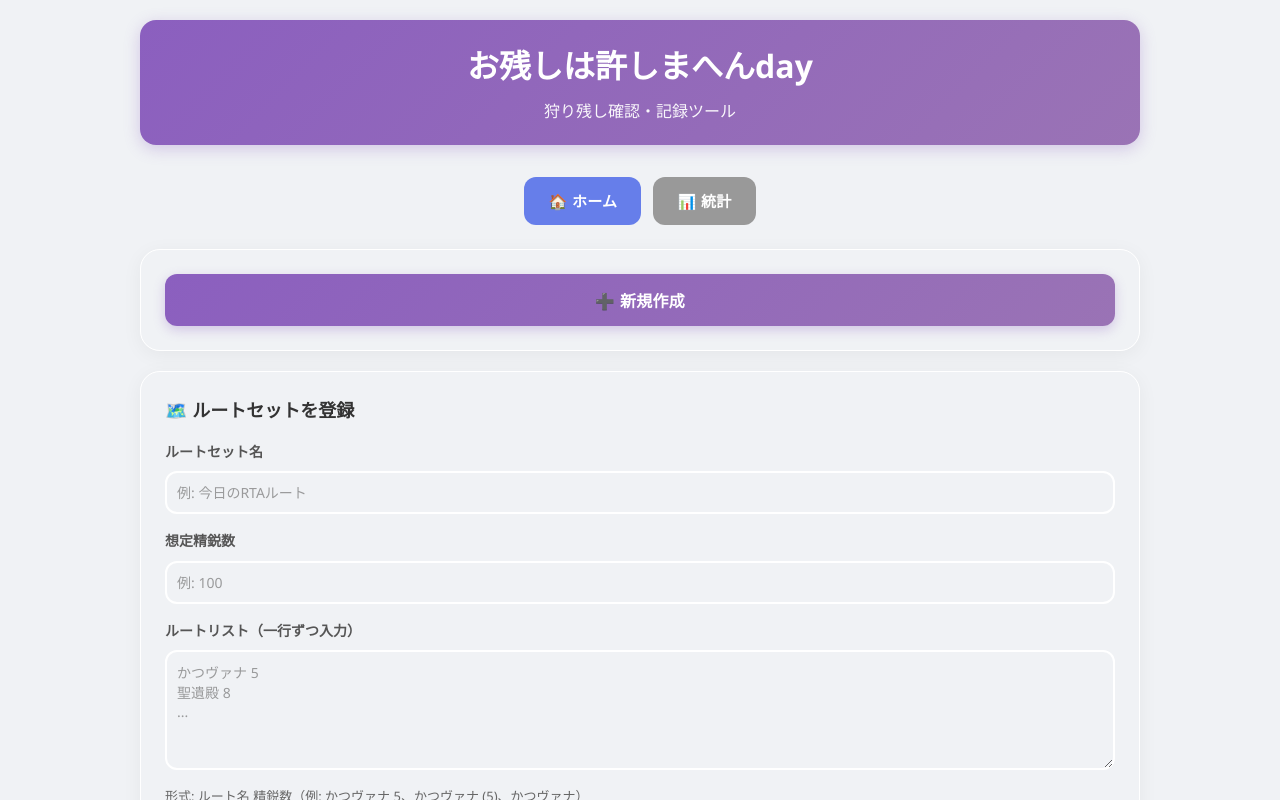
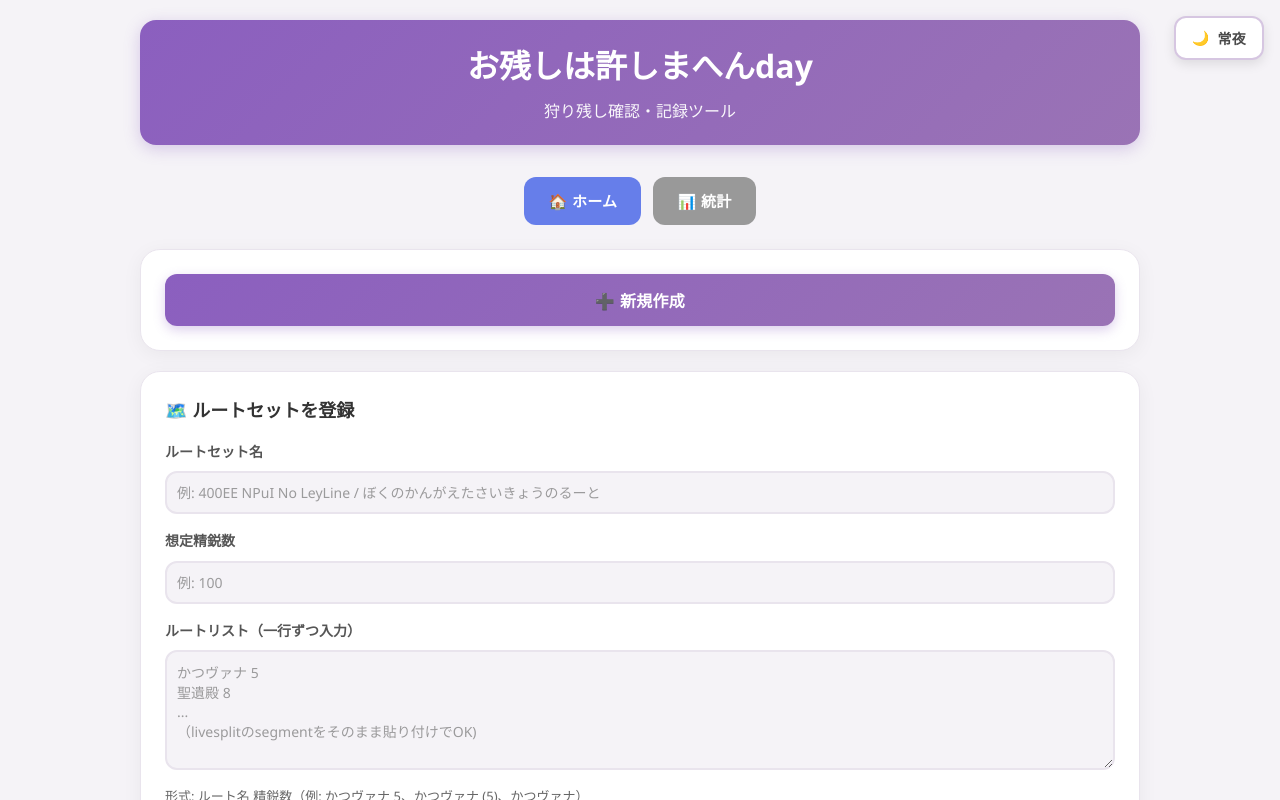
Before and after one commit to semaruebi/onokoshi, a React (Vite) app: page / in a window 1280 px wide. Shown: the top 800 px of the page. Built offline with nearby package versions, Linux system fonts and the light colour scheme.

Commit message:
fix: テーマ切替ボタン追加、UI改善(チェックマーク、入力欄明確化)

```diff
--- a/src/App.tsx
+++ b/src/App.tsx
@@ -14,11 +14,25 @@ function App() {
   const [routeSets, setRouteSets] = useState<RouteSet[]>([]);
   const [selectedRun, setSelectedRun] = useState<Run | null>(null);
   const [viewMode, setViewMode] = useState<ViewMode>('home');
+  const [theme, setTheme] = useState<'light' | 'dark'>('light');
 
   useEffect(() => {
     loadRuns();
     loadRouteSets();
+    // テーマをローカルストレージから読み込み
+    const savedTheme = localStorage.getItem('theme') as 'light' | 'dark' | null;
+    if (savedTheme) {
+      setTheme(savedTheme);
+      document.documentElement.setAttribute('data-theme', savedTheme);
+    }
   }, []);
+
+  const toggleTheme = () => {
+    const newTheme = theme === 'light' ? 'dark' : 'light';
+    setTheme(newTheme);
+    localStorage.setItem('theme', newTheme);
+    document.documentElement.setAttribute('data-theme', newTheme);
+  };
 
   const loadRuns = async () => {
     try {
@@ -98,6 +112,33 @@ function App() {
 
   return (
     <div>
+      {/* テーマ切り替えボタン */}
+      <button
+        onClick={toggleTheme}
+        style={{
+          position: 'fixed',
+          top: '16px',
+          right: '16px',
+          zIndex: 1000,
+          background: 'var(--bg-300)',
+          border: '2px solid var(--accent-100)',
+          borderRadius: '12px',
+          padding: '10px 16px',
+          cursor: 'pointer',
+          display: 'flex',
+          alignItems: 'center',
+          gap: '8px',
+          boxShadow: '0 4px 12px rgba(0,0,0,0.1)',
+          color: 'var(--text-100)',
+          fontSize: '14px',
+          fontWeight: '600',
+          minHeight: '44px'
+        }}
+      >
+        {theme === 'light' ? '🌙' : '☀️'}
+        <span>{theme === 'light' ? '常夜' : '白夜'}</span>
+      </button>
+
       {/* ヘッダー */}
       <div
         onClick={() => {
--- a/src/components/RouteForm.tsx
+++ b/src/components/RouteForm.tsx
@@ -45,16 +45,16 @@ export const RouteForm = ({ onRouteAdded }: RouteFormProps) => {
       <form onSubmit={handleSubmit}>
         <div style={{ marginBottom: '16px' }}>
           <label style={{ display: 'block', marginBottom: '8px', fontWeight: 600, color: '#555' }}>
-            ルートリスト（一行ずつ入力）
+            ルートリスト
           </label>
           <textarea
             value={routeText}
             onChange={(e) => setRouteText(e.target.value)}
-            placeholder="かつヴァナ 5&#10;聖遺殿 8&#10;..."
+            placeholder="かつヴァナ 5&#10;聖遺殿 8&#10;...&#10;（livesplitのsegmentをそのまま貼り付けでOK)"
             style={{ width: '100%', minHeight: '150px' }}
           />
           <div style={{ marginTop: '8px', fontSize: '14px', color: '#666' }}>
-            形式: ルート名 精鋭数（例: かつヴァナ 5）
+            形式: ルート名 精鋭数（例: かつヴァナ(5)）
           </div>
         </div>
         <button
--- a/src/components/RouteSetForm.tsx
+++ b/src/components/RouteSetForm.tsx
@@ -69,7 +69,7 @@ export const RouteSetForm = ({ onRouteSetAdded }: RouteSetFormProps) => {
             type="text"
             value={routeSetName}
             onChange={(e) => setRouteSetName(e.target.value)}
-            placeholder="例: 今日のRTAルート"
+            placeholder="例: 400EE NPuI No LeyLine / ぼくのかんがえたさいきょうのるーと"
             style={{ width: '100%', padding: '10px', fontSize: '14px' }}
           />
         </div>
@@ -92,7 +92,7 @@ export const RouteSetForm = ({ onRouteSetAdded }: RouteSetFormProps) => {
           <textarea
             value={routeText}
             onChange={(e) => setRouteText(e.target.value)}
-            placeholder="かつヴァナ 5&#10;聖遺殿 8&#10;..."
+            placeholder="かつヴァナ 5&#10;聖遺殿 8&#10;...&#10;（livesplitのsegmentをそのまま貼り付けでOK)"
             style={{ width: '100%', minHeight: '120px', padding: '10px', fontSize: '14px' }}
           />
           <div style={{ marginTop: '8px', fontSize: '13px', color: '#666' }}>
--- a/src/components/RunList.tsx
+++ b/src/components/RunList.tsx
@@ -29,7 +29,7 @@ export const RunList = ({ runs, onRunSelect, onRunDeleted }: RunListProps) => {
           まだ記録がありません 📝
         </p>
         <p style={{ color: 'var(--text-200)', fontSize: '14px', marginTop: '8px', opacity: 0.8 }}>
-          「新規作成」ボタンから新しい冒険を始めましょう！
+          「新規作成」ボタンから今日の結果を確認しましょう！
         </p>
       </div>
     );
@@ -39,7 +39,7 @@ export const RunList = ({ runs, onRunSelect, onRunDeleted }: RunListProps) => {
     <div className="card" style={{ background: 'transparent', boxShadow: 'none', padding: 0, border: 'none' }}>
       <div style={{ display: 'flex', alignItems: 'center', justifyContent: 'space-between', marginBottom: '16px', padding: '0 4px' }}>
         <h2 style={{ color: 'var(--text-100)', fontSize: '18px', fontWeight: 'bold', display: 'flex', alignItems: 'center', gap: '8px' }}>
-          📋 冒険の記録
+          📋 狩り残しの記録
           <span style={{ fontSize: '12px', fontWeight: 'normal', color: 'var(--text-200)', background: 'var(--bg-200)', padding: '2px 8px', borderRadius: '12px' }}>
             {runs.length}件
           </span>
@@ -101,7 +101,7 @@ export const RunList = ({ runs, onRunSelect, onRunDeleted }: RunListProps) => {
                     {remainingCount > 0 ? (
                       <span>狩り残し <strong style={{ color: '#FF6B6B' }}>{remainingCount}</strong> 体</span>
                     ) : (
-                      <span style={{ color: '#4CAF50', fontWeight: '600' }}>コンプリート！</span>
+                      <span style={{ color: '#4CAF50', fontWeight: '600' }}>かんぺき！</span>
                     )}
                   </div>
 
--- a/src/styles/themes.css
+++ b/src/styles/themes.css
@@ -8,8 +8,9 @@
   --text-100: #4A4A4A;
   --text-200: #757575;
   --text-300: #9E9E9E;
-  --bg-100: #F0F2F5;
-  --bg-200: #FFFFFF;
+  --bg-100: #F5F3F7;
+  --bg-200: #E9E4ED;
+  --bg-300: #FFFFFF;
   --bg-glass: rgba(255, 255, 255, 0.7);
   --border-glass: rgba(255, 255, 255, 0.5);
   --shadow-sm: 0 2px 8px rgba(139, 95, 191, 0.1);
@@ -30,8 +31,9 @@
   --text-100: #F0F0F0;
   --text-200: #B0B0B0;
   --text-300: #707070;
-  --bg-100: #1A1625;
-  --bg-200: #2D2438;
+  --bg-100: #3B2D4D;
+  --bg-200: #382B49;
+  --bg-300: #4D3B64;
   --bg-glass: rgba(45, 36, 56, 0.7);
   --border-glass: rgba(255, 255, 255, 0.1);
   --shadow-sm: 0 2px 8px rgba(0, 0, 0, 0.3);
```
Also changed, not shown: src/components/RunEditor.tsx (+54 -36 lines).
